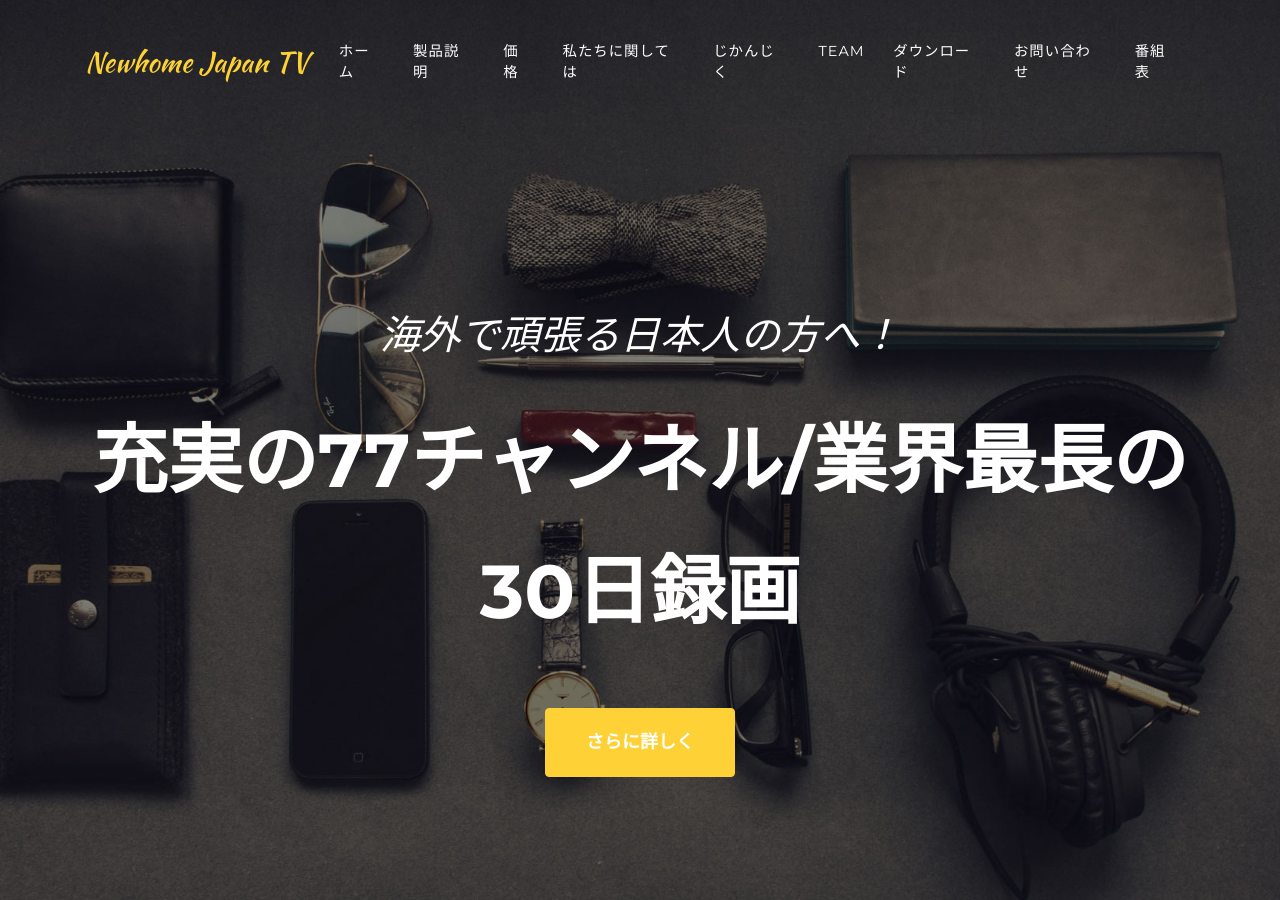
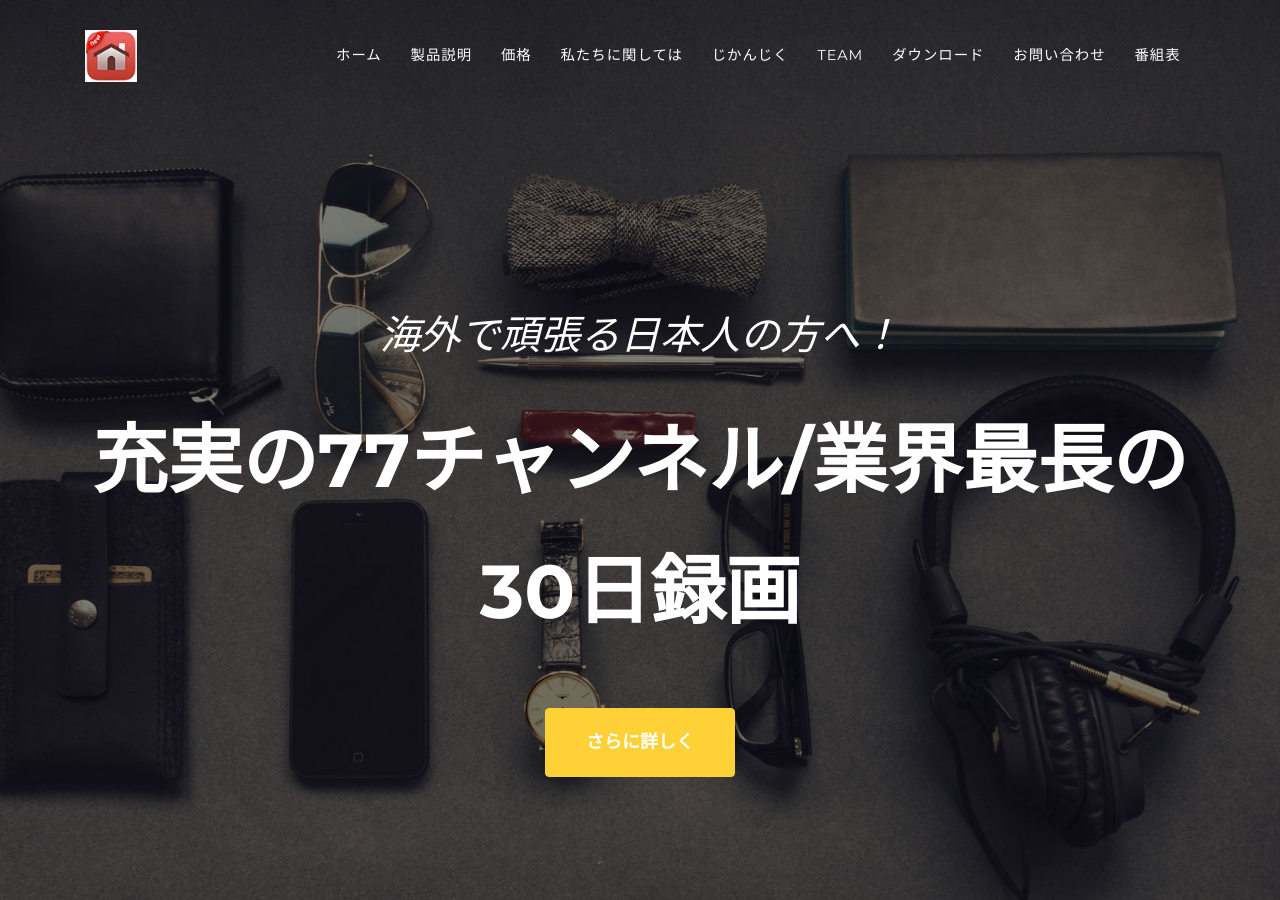
Before and after one commit to newhometvjp/newhometvjp.github.io, a Jekyll site: the page built from index.md, in a window 1280 px wide and 900 px high. Built offline with Jekyll 4.4.1, drawn with Linux system fonts in a browser that asks for light colours; some web fonts are replaced.

Commit message:
Update _config.yml

```diff
--- a/_config.yml
+++ b/_config.yml
@@ -21,9 +21,9 @@ title      : Newhome Japan TV
 email      : info@newhome.club #this is also the email contact forms will go to
 description: "Newhome Japan TV - 海外で日本のネットテレビ"
 author     : Newhome
-# logo:     #optional, defaults to site title
-  # path: assets\img\clients\creative-market.jpg
-  # height: 60 #height in px, defaults to 52px
+logo:     #optional, defaults to site title
+  path: favicon.ico
+  height: 52 #height in px, defaults to 52px
 
 locale: "ja-JP"
 #locale: "en-US" # See available languages in _data/sitetext.yml
```
